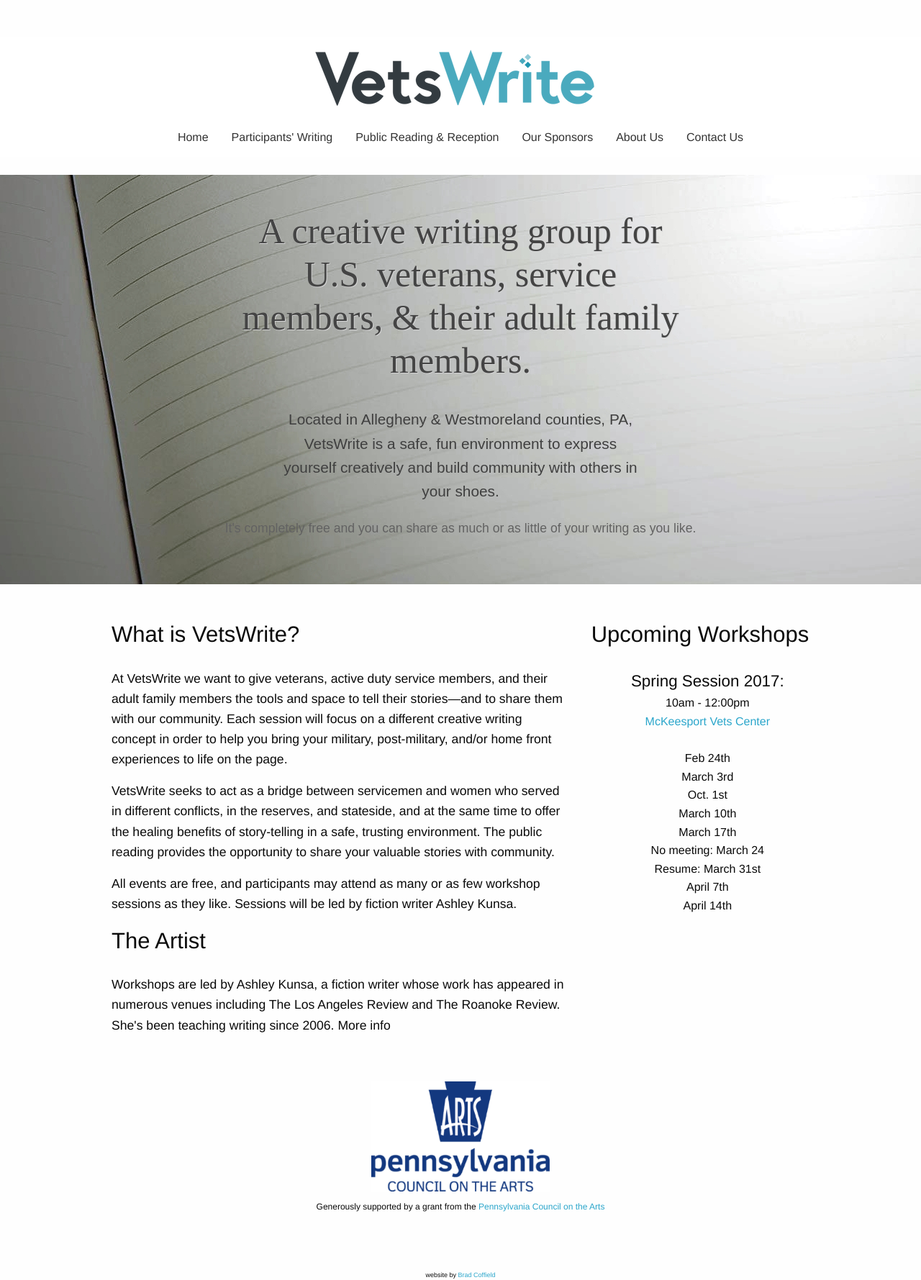
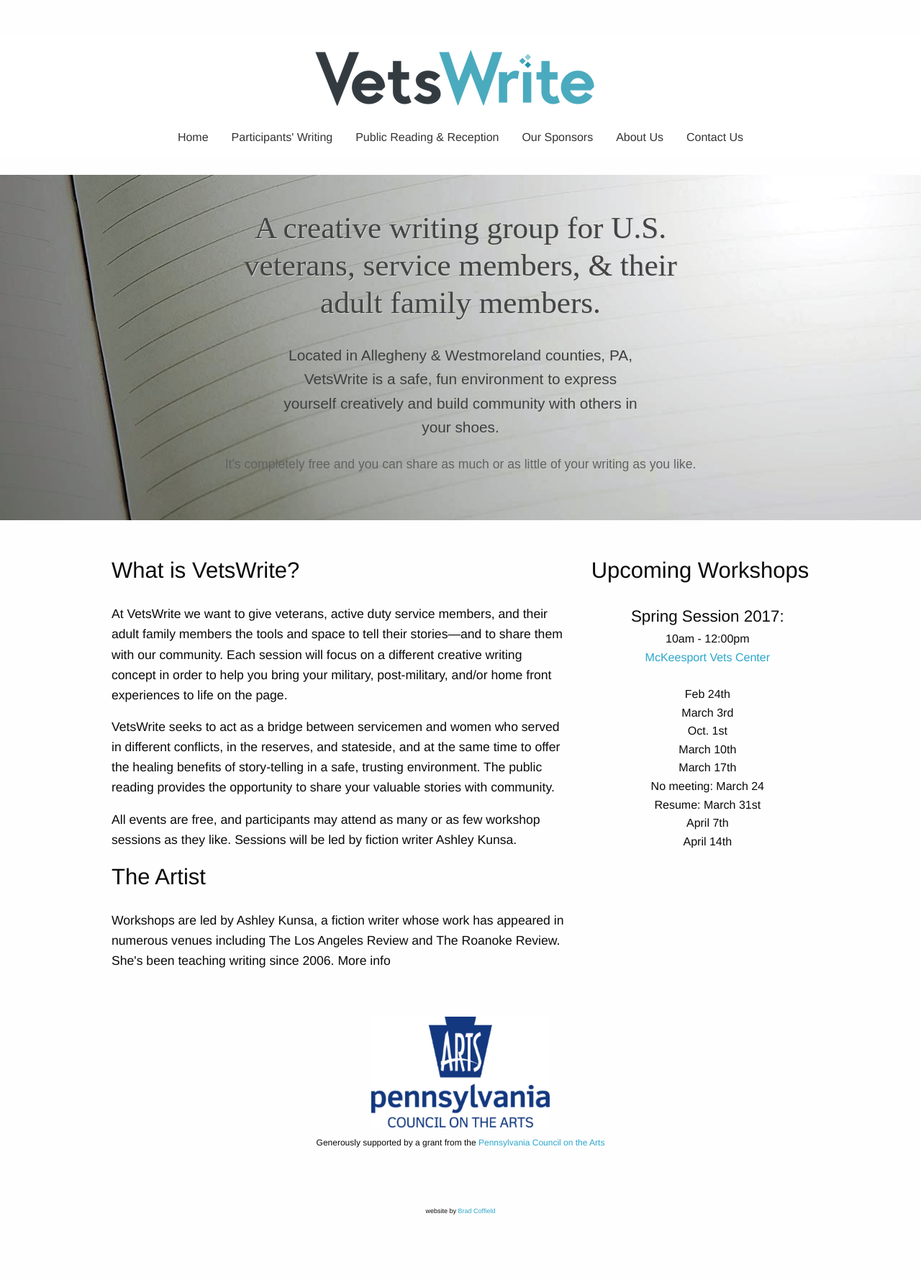
Before and after one commit to BradCoffield/VetsWrite, a Jekyll site: the page built from index.html, in a window 1280 px wide. Shown: the whole page at 72% size. Built offline with Jekyll 4.4.1, drawn with Linux system fonts in a browser that asks for light colours; after the commit the page ends 1690 px from its top, so only the background shows below that.

Commit message:
landing page fixes

```diff
--- a/assets/css/vetswrite.css
+++ b/assets/css/vetswrite.css
@@ -3,7 +3,7 @@
 #nav-links-ul li{display: inline-block;padding: 10px 14px;}
 header {text-align: center;padding-top: 52px;padding-bottom: 25px;}
 .hero {text-align: center;background-image: url(/assets/img/pad-and-pen-cropped2a.jpg);padding: 3em 0;margin-bottom: 3em;}
-.hero-toptext {font-size: 50px;color: #444;text-shadow: 1px 1px lightgray; font-family: 'Lora', serif;margin-bottom: .7em;line-height: 1.2em;}
+.hero-toptext {font-size: 2.7em;color: #444;text-shadow: 1px 1px lightgray; font-family: 'Lora', serif;margin-bottom: .7em;line-height: 1.2em;}
 .hero-subtext1 {font-family: 'Raleway', sans-serif;font-size: 1.3em; color:rgb(63, 63, 63);margin-bottom: 1em;}
 #homepage-hero-subtext2 {font-family: 'Raleway', sans-serif;font-size: 1.1em;color:rgb(98, 98, 98);}
 footer {padding-top: 7em; text-align: center;font-size: 9px;}
--- a/index.html
+++ b/index.html
@@ -7,8 +7,8 @@
 <!--Homepage Content Area-->
    <div class="expanded row hero" >
        <div class="columns small-centered small-12 medium-6"><h2 class="hero-toptext">A creative writing group for U.S. veterans, service members, &amp; their adult family members.</h2></div>
-       <div class="columns small-centered medium-5 small-12"><p class="hero-subtext1">Located in Allegheny &amp; Westmoreland counties, PA, VetsWrite is a safe, fun environment to express yourself creatively and build community with others in your shoes.</p></div>
-       <div class="columns small-centered medium-8 small-12"><p id="homepage-hero-subtext2">It's completely free and you can share as much or as little of your writing as you like.</p></div>
+       <div class="columns small-centered medium-5 small-12 hide-for-small-only"><p class="hero-subtext1">Located in Allegheny &amp; Westmoreland counties, PA, VetsWrite is a safe, fun environment to express yourself creatively and build community with others in your shoes.</p></div>
+       <div class="columns small-centered medium-8 small-12 hide-for-small-only"><p id="homepage-hero-subtext2">It's completely free and you can share as much or as little of your writing as you like.</p></div>
    </div>
    <div class="row" id="homepage-content">
        <div class="columns large-8"><h3>What is VetsWrite?</h3><p>At VetsWrite we want to give veterans, active duty service members, and their adult family members the tools and space to tell their stories—and to share them with our community. Each session will focus on a different creative writing concept in order to help you bring your military, post-military, and/or home front experiences to life on the page.</p>
```
